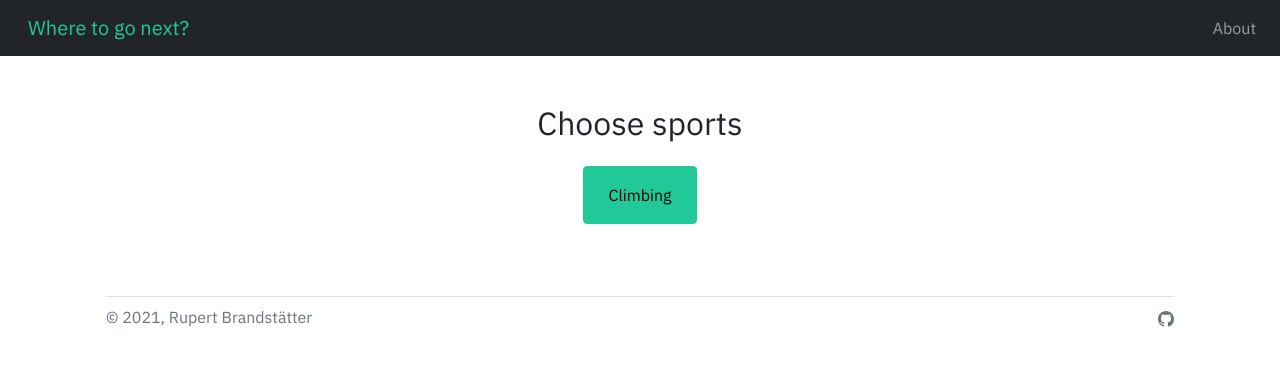
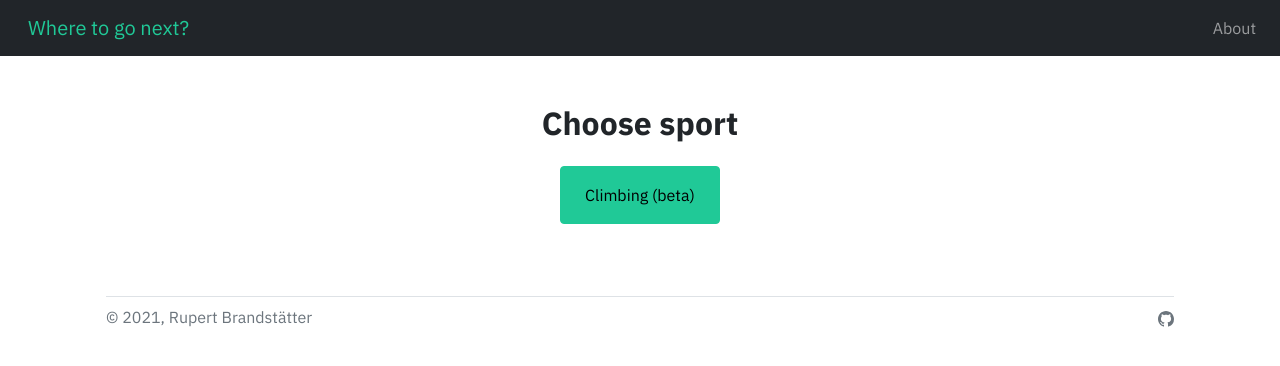
Before and after one commit to rupert-br/wheretogonext-frontend, a Vue app: page / in a window 1280 px wide. Shown: the top 366 px of the page. Built offline with nearby package versions, Linux system fonts and the light colour scheme.

Commit message:
changed starting page layout

```diff
--- a/src/views/Home.vue
+++ b/src/views/Home.vue
@@ -1,7 +1,7 @@
 <template>
 <div class="container p-5 text-center">
-  <div class="h2 mb-4">Choose sports</div>
-  <router-link class="btn btn-primary px-4 py-3" to="/climbing">Climbing</router-link>
+  <div class="h2 mb-4 fw-bold">Choose sport</div>
+  <router-link class="btn btn-primary px-4 py-3" to="/climbing">Climbing (beta)</router-link>
 </div>
 
 </template>
```
